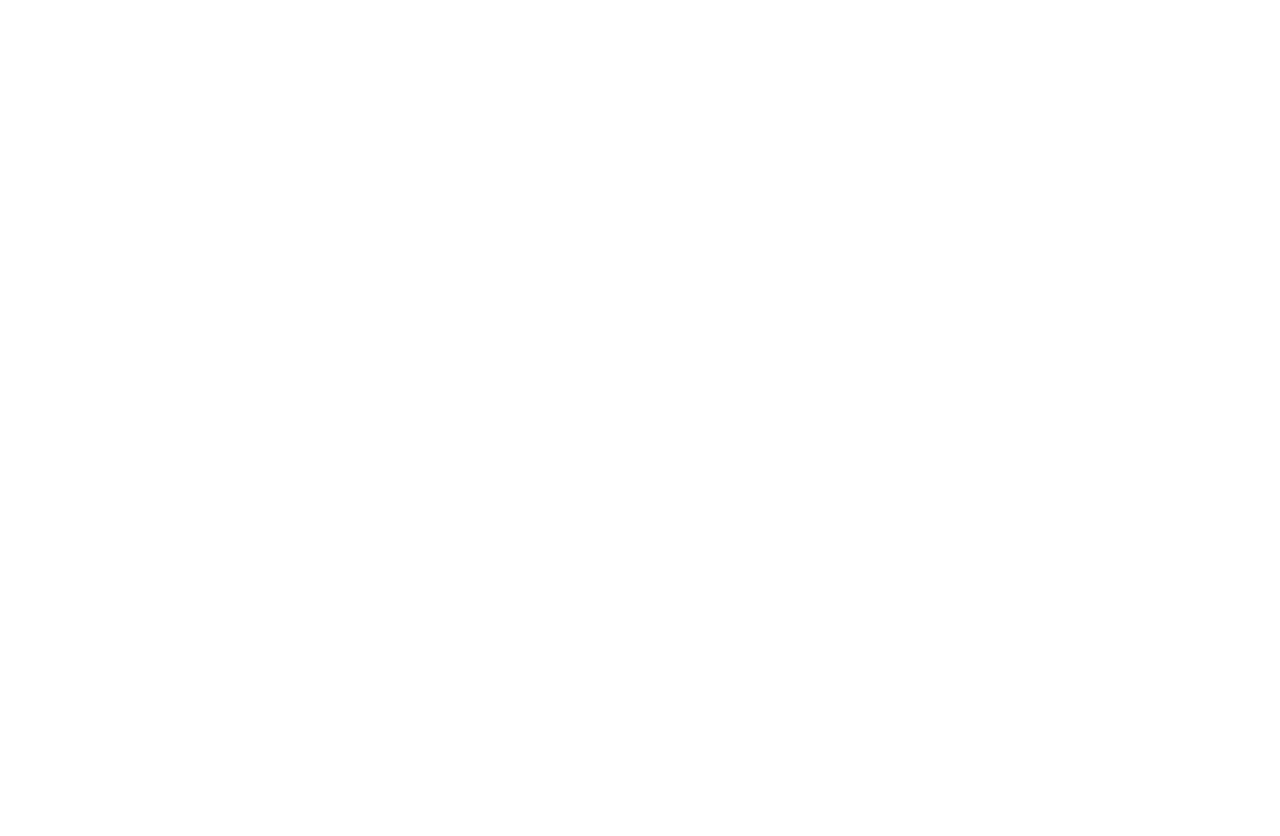
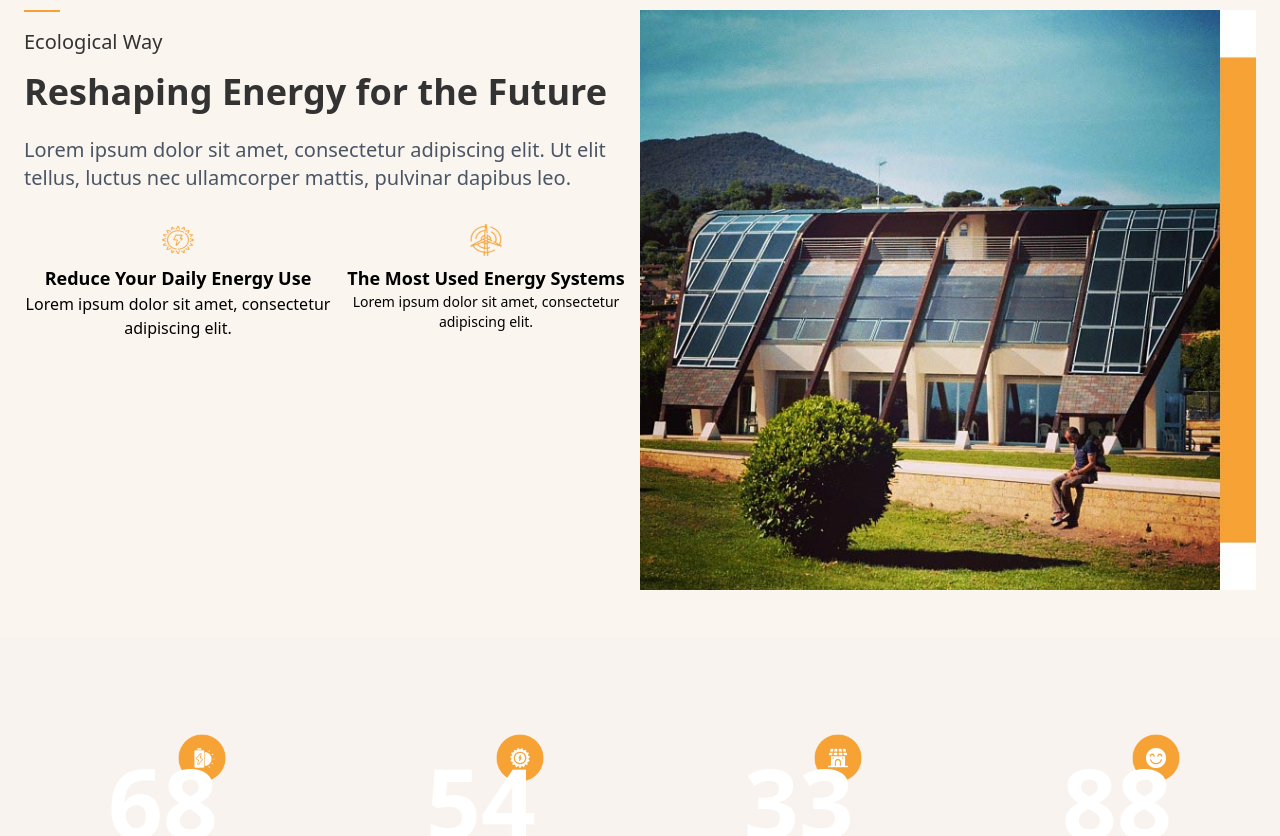
Before and after one commit to iahmadiqbal/SOLAM, a React (Vite) app: page /about in a window 1280 px wide. Shown: the part 940-1776 px from the top of the page. Before the commit the page ends 902 px from the top, so only its background shows below. Built offline with nearby package versions, Linux system fonts and the light colour scheme; the HTML template or start-up script is replaced by a standard one.

Commit message:
about  componennt added

```diff
--- a/src/pages/about/index.tsx
+++ b/src/pages/about/index.tsx
@@ -1,11 +1,15 @@
 import GreenTech from "../../components/about";
 import SolarEssentials from "../../components/about/SolarEssentials";
+import EnergyAwareness from "../../components/home/EnergyAwareness";
+import KeyMetrics from "../../components/home/KeyMetrics";
 
 const About = () => {
   return (
     <>
       <GreenTech />
       <SolarEssentials />
+      <EnergyAwareness />
+      <KeyMetrics />
     </>
   );
 };
```
